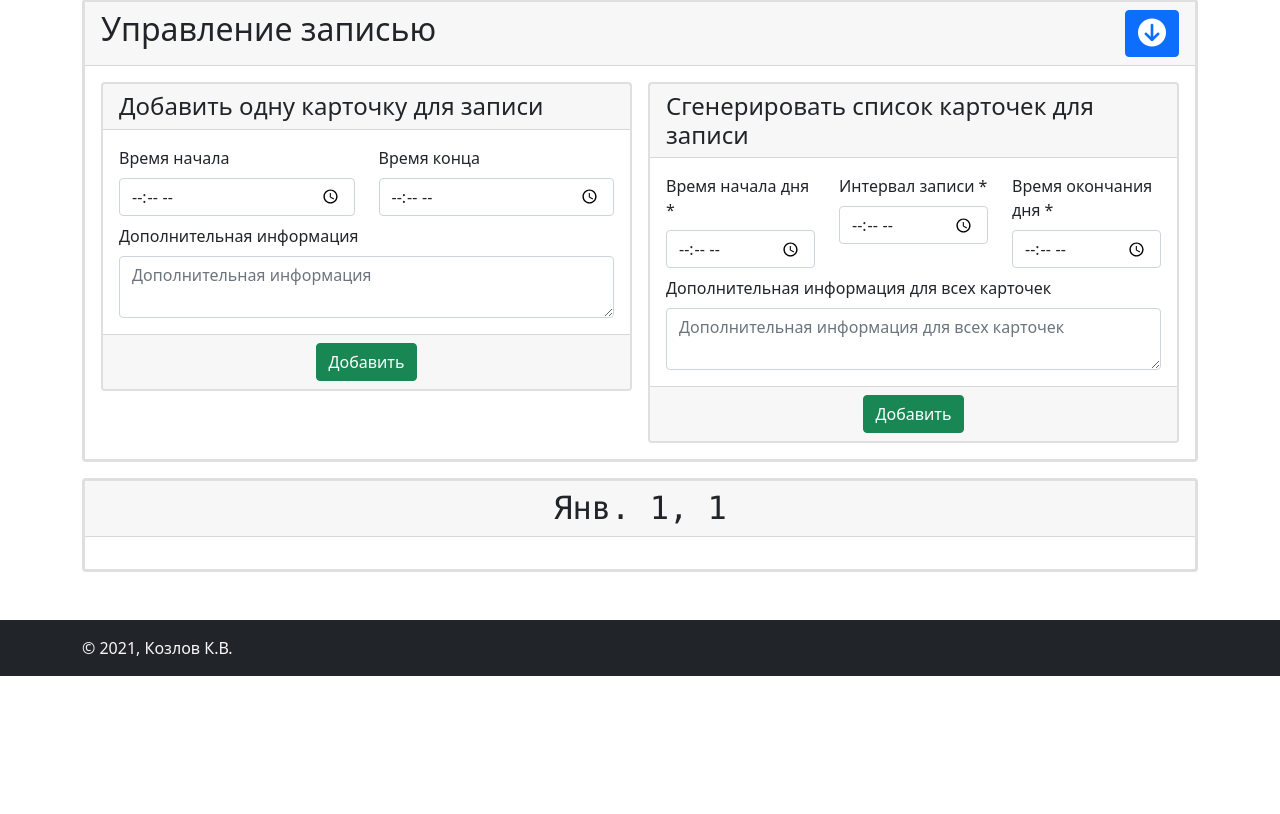
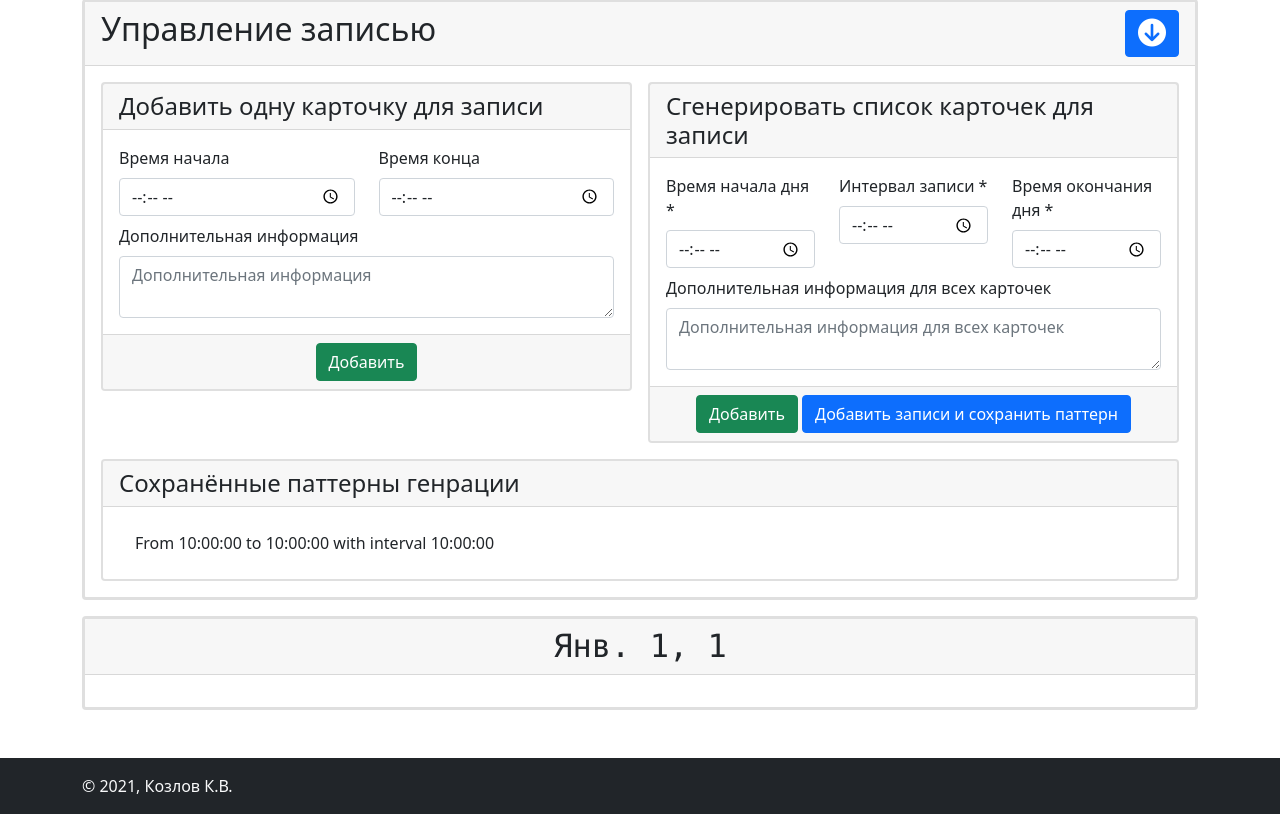
Before and after one commit to KozlovKV/clients-notebook, a Django app: page /service/1/1/1/1/ in a window 1280 px wide, after a click that opens the changed part. Shown: the part 546-1360 px from the top of the page. Before the commit the page ends 1222 px from the top, so only its background shows below. Run offline with Django 3.2, Linux system fonts and the light colour scheme; a user stored in the database is signed in; tables that the repository leaves empty hold one stand-in row (values such as "Sample post"); grey boxes marked "Sample" are stand-in pictures; some libraries are stand-ins or nearby versions.

Commit message:
Implement patterns saving

```diff
--- a/apps/services_app/templates/one_service_day.html
+++ b/apps/services_app/templates/one_service_day.html
@@ -88,10 +88,25 @@
                             {{ multi_form.multi_addition }}
                         </div>
                         <div class="card-footer text-center">
-                            <input class="btn btn-success" type="submit" value="Добавить">
+                            <input class="btn btn-success" type="submit" name="create" value="Добавить">
+                            <input class="btn btn-primary" type="submit" name="save" value="Добавить записи и сохранить паттерн">
                         </div>
                     </form>
                 </div>
+                {% if patterns %}
+                    <div class="col-12">
+                        <div class="card border-2">
+                            <h4 class="card-header">Сохранённые паттерны генрации</h4>
+                            <div class="card-body">
+                                <ul class="list-group list-group-flush">
+                                    {% for pattern in patterns %}
+                                        <li class="list-group-item">{{ pattern }}</li>
+                                    {% endfor %}
+                                </ul>
+                            </div>
+                        </div>
+                    </div>
+                {% endif %}
             </div>
         </div>
     {% endif %}
--- a/apps/services_app/views.py
+++ b/apps/services_app/views.py
@@ -138,15 +138,11 @@ class OneServiceDayView(BaseViewWithMenu, generic_list_views.ListView):
             'single_form_url': reverse_lazy(
                 'create_single_note', kwargs=self.kwargs
             ),
-            'multi_form': service_forms.MultiServiceNoteForm(
-                data={
-                    'date': self.date,
-                    'service': self.service,
-                }
-            ),
+            'multi_form': service_forms.MultiServiceNoteForm(),
             'multi_form_url': reverse_lazy(
                 'create_multi_note', kwargs=self.kwargs
             ),
+            'patterns': service_models.ServiceNoteGenerationPattern.objects.filter(user=self.request.user)
         })
         return context
 
@@ -176,6 +172,9 @@ class CreateMultiServiceNote(OneServiceDayView, generic_edit_views.BaseFormView)
 
     def form_valid(self, form):
         pattern = form.save(commit=False)
+        if form.data.get('save', False):
+            pattern.user = self.request.user
+            pattern.save()
         pattern.generate_service_notes(self.service, self.date)
         self.add_message('Записи успешно созданы', messages.SUCCESS)
         return super(CreateMultiServiceNote, self).form_valid(form)
```
